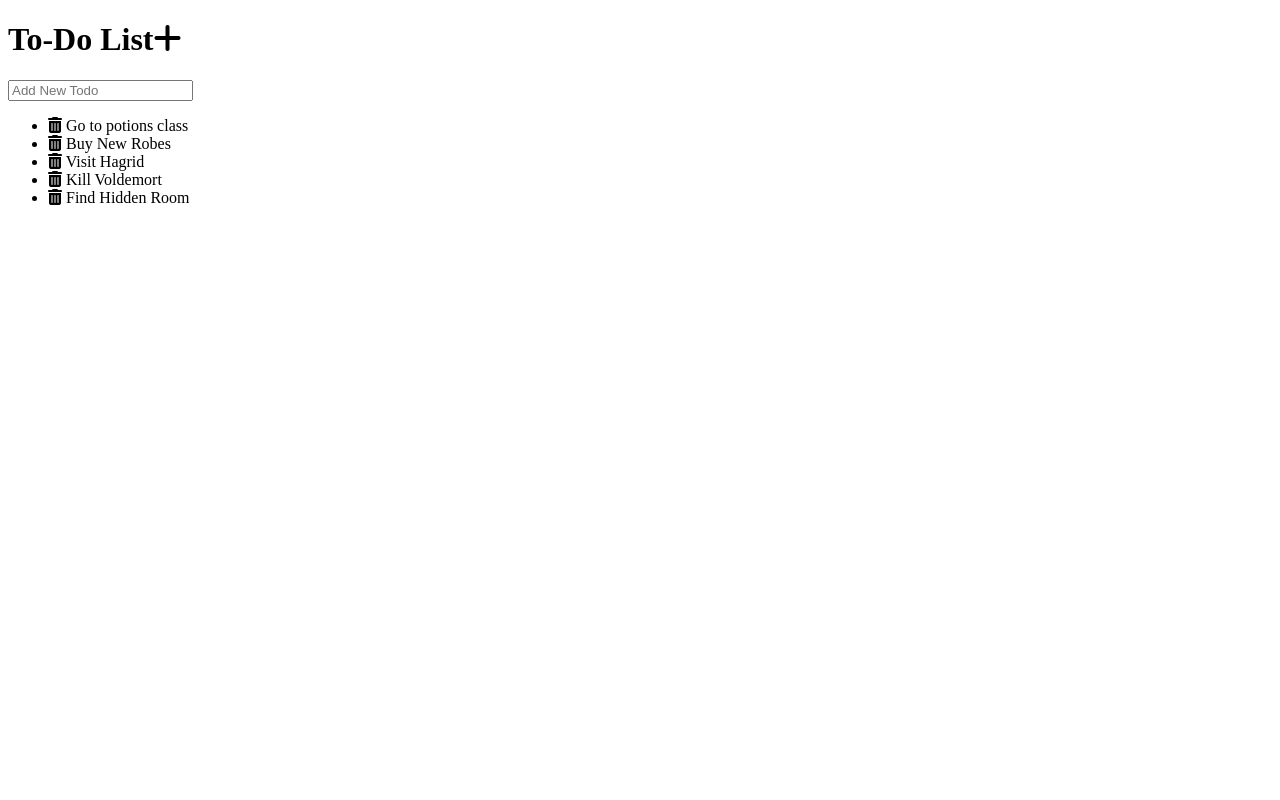
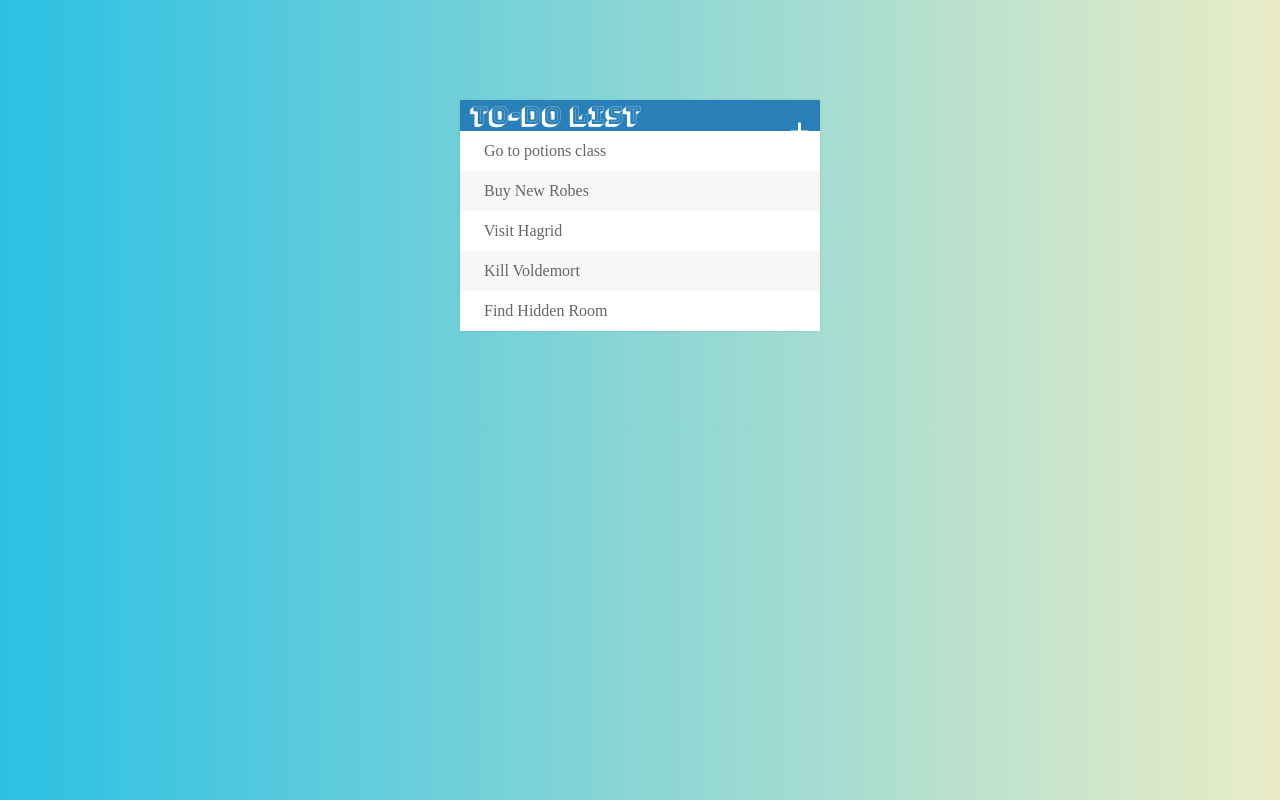
Before and after one commit to PurpleRobo/todo.github.io, a plain HTML site: page index.html in a window 1280 px wide. Drawn offline with nearby package versions, Linux system fonts and the light colour scheme; a web font is replaced by a local one.

Commit message:
Update index.html

```diff
--- a/index.html
+++ b/index.html
@@ -2,12 +2,12 @@
 <html>
 <head>
 	<title>Todo List</title>
-	<link rel="stylesheet" type="text/css" href="assets/css/todos.css">
+	<link rel="stylesheet" type="text/css" href="index.css">
 	<link href="https://fonts.googleapis.com/css?family=Roboto:400,500,700&display=swap" rel="stylesheet">
 	<link href="https://fonts.googleapis.com/css?family=Bungee+Shade&display=swap" rel="stylesheet">
 	<link href="https://fonts.googleapis.com/css?family=BioRhyme&display=swap" rel="stylesheet">
 	<link href="https://fonts.googleapis.com/css?family=Proza+Libre&display=swap" rel="stylesheet">
-	<script type="text/javascript" src="assets/js/lib/jquery-3.4.1.min.js"></script>
+	<script type="text/javascript" src="jquery-3.4.1.min.js"></script>
 	<script src="https://kit.fontawesome.com/abfda95a3f.js" crossorigin="anonymous"></script>
 </head>
 <body>
@@ -25,6 +25,6 @@
 		</ul>
 	</div>
 
-	<script type="text/javascript" src="assets/js/todos.js"></script>
+	<script type="text/javascript" src="index.js"></script>
 </body>
 </html>
```
